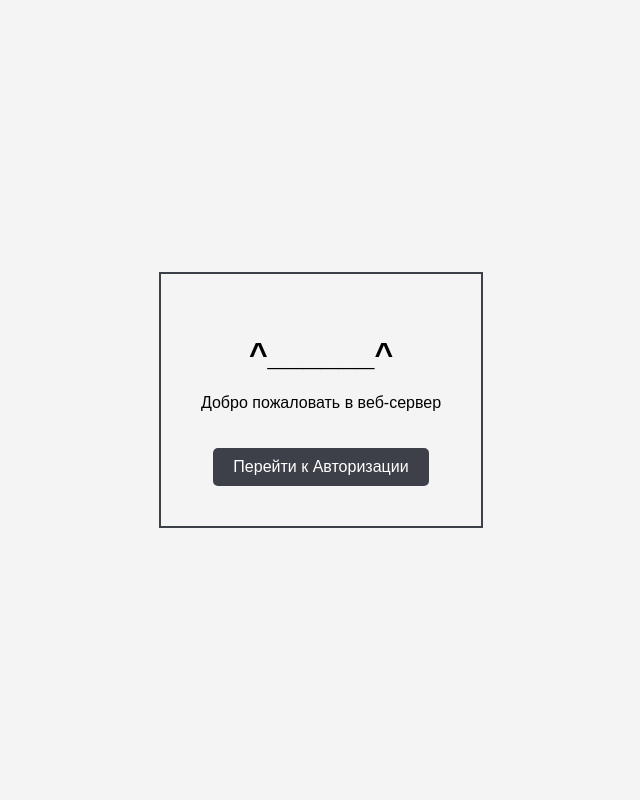
After one commit to Mush0k/FlaskUserManagement, a Flask app: template templates/home.html in a window 1280 px wide. The commit adds this page. Shown: the whole page, without its empty margins (319-959 px from the left). Run offline with Flask 3, Linux system fonts and the light colour scheme; the template is opened without the code that fills it, so the values that code supplies are empty.

Commit message:
done done

```diff
--- a/app.py
+++ b/app.py
@@ -51,7 +51,7 @@ def check_user_credentials(username, password):
 @app.route('/')
 def home():
     # возвращаем простой роут, который открывается в браузере
-    return "<h1>Сервер работает!</h1><p>Необходимо перейти на <a href='/login'>/login</a> для авторизации.</p>"
+    return render_template('home.html')
 
 
 # роут для авторизации
@@ -74,7 +74,7 @@ def login_page():
         if check_user_credentials(username, password):
             message = "Авторизация прошла успешно!"
         else:
-            message = "Ошибка: Неверный логин или пароль."
+            message = "Неверный логин или пароль!"
 
     # отображение шаблона login.html и передача ему сообщния
     return render_template('login.html', message=message)
--- /dev/null
+++ b/static/css/style.css
@@ -0,0 +1,24 @@
+body {
+    font-family: sans-serif;
+    background-color: #f4f4f4;
+    display: flex;
+    justify-content: center;
+    align-items: center;
+    height: 100vh;
+    margin: 0;
+}
+form {
+    background: #fff;
+    padding: 30px;
+    border-radius: 8px;
+    box-shadow: 0 0 10px rgba(0, 0, 0, 0.1);
+    width: 300px;
+}
+.error {
+    color: red;
+    font-weight: bold;
+}
+.success {
+    color: green;
+    font-weight: bold;
+}
--- /dev/null
+++ b/templates/home.html
@@ -0,0 +1,38 @@
+<!DOCTYPE html>
+<html lang="ru">
+<head>
+    <meta charset="UTF-8">
+    <title>Главная страница</title>
+    <link rel="stylesheet" href="{{ url_for('static', filename='css/style.css') }}">
+    <style>
+        .container {
+            text-align: center;
+            padding: 40px;
+            border: 2px solid #3d3f49; /* рамка */
+        }
+        .main-link {
+            display: inline-block;
+            margin-top: 20px;
+            padding: 10px 20px;
+            background-color: #3d3f49;
+            color: white;
+            text-decoration: none;
+            border-radius: 5px;
+            transition: background-color 0.3s;
+        }
+        .main-link:hover {
+            background-color: #3d3f49;
+        }
+    </style>
+</head>
+<body>
+    <div class="container">
+        <h1>^______^</h1>
+        <p>Добро пожаловать в веб-сервер</p>
+
+        <a href="{{ url_for('login_page') }}" class="main-link">
+            Перейти к Авторизации
+        </a>
+    </div>
+</body>
+</html>
```
Also changed, not shown: templates/login.html (+7 -7 lines).
